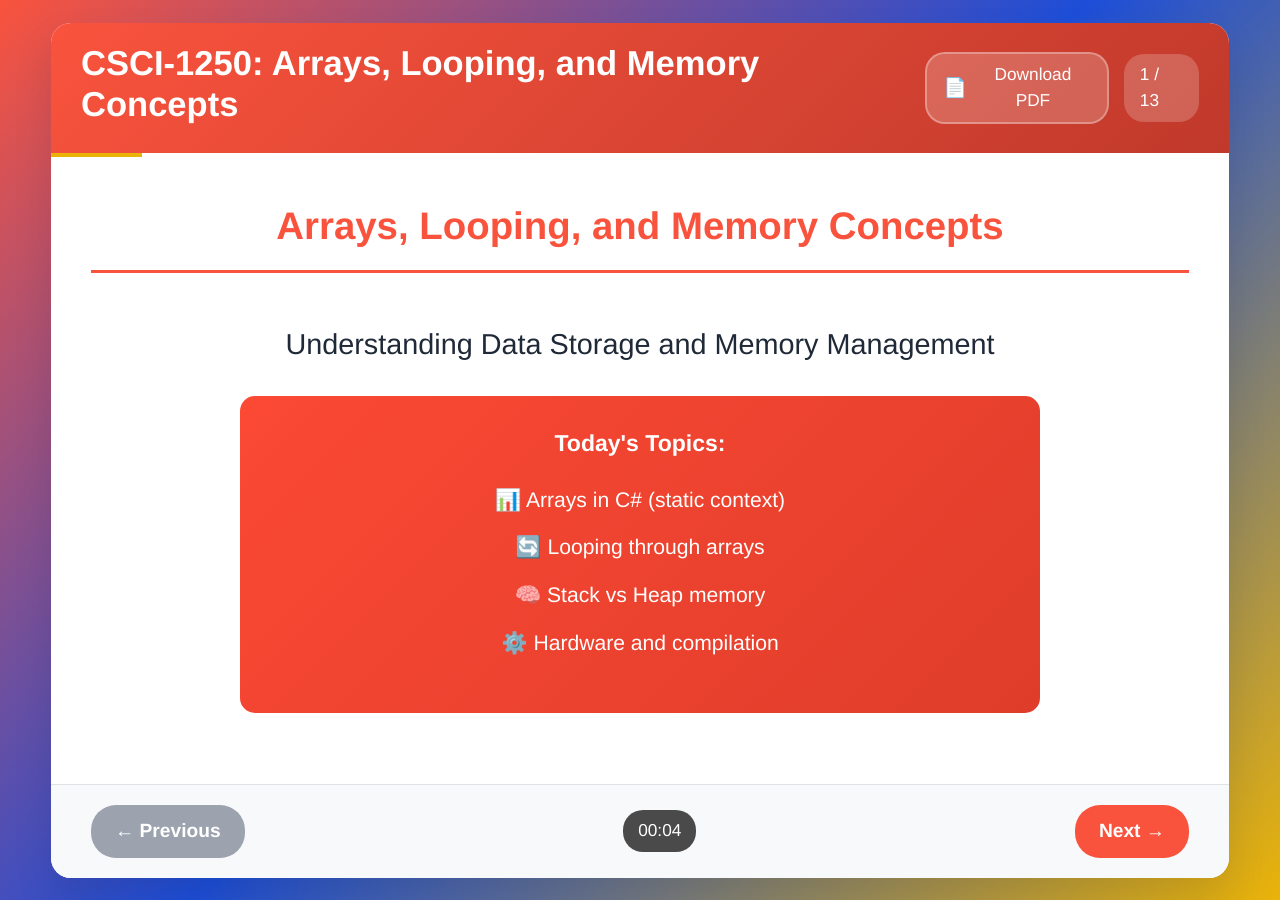
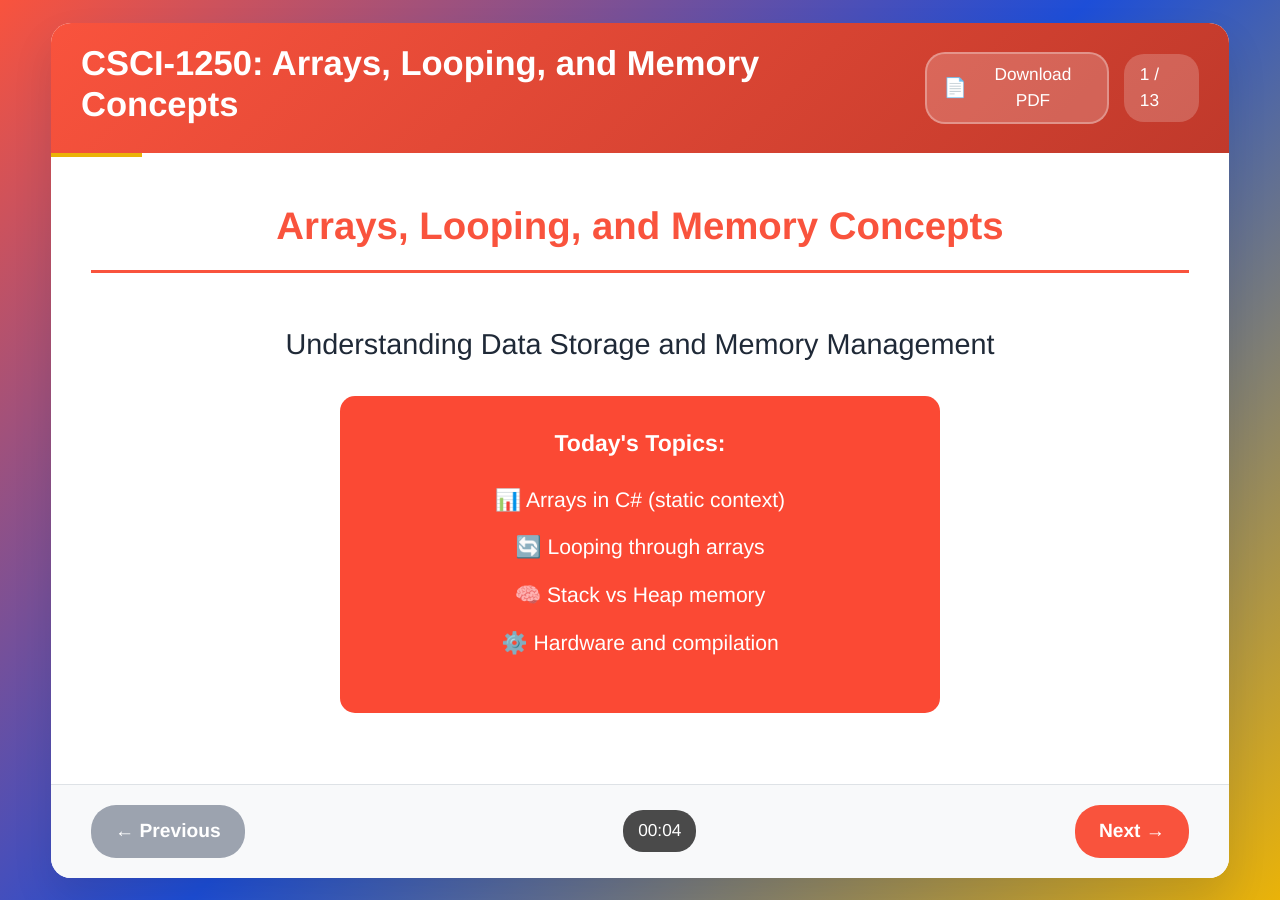
Before and after one commit to CSCI-1250/class_resources_public, a Jekyll site: the page slidesets/arrays_looping_memory_slides.html, which Jekyll copies as it is, in a window 1280 px wide. Built offline with Jekyll 4.4.1, drawn with Linux system fonts in a browser that asks for light colours; nearby versions of some CDN libraries.

Commit message:
Update to solid bg color

```diff
--- a/slidesets/arrays_looping_memory_slides.html
+++ b/slidesets/arrays_looping_memory_slides.html
@@ -159,7 +159,7 @@
                     <div style="font-size: 1.5em; color: #1F2937; margin-bottom: 30px;">
                         Understanding Data Storage and Memory Management
                     </div>
-                    <div style="background: linear-gradient(135deg, #fb4934 0%, #df3d2b 100%); color: white; padding: 30px; border-radius: 15px; max-width: 800px; margin: 0 auto;">
+                    <div class="title-slide-goals">
                         <p style="font-size: 1.2em; margin-bottom: 15px;"><strong>Today's Topics:</strong></p>
                         <ul style="list-style: none; font-size: 1.1em;">
                             <li style="padding: 8px 0;">📊 Arrays in C# (static context)</li>
--- a/templates/css/slides_primary_theme.css
+++ b/templates/css/slides_primary_theme.css
@@ -41,7 +41,7 @@
 }
 
 .title-slide-goals {
-    background: linear-gradient(135deg, #fb4934 0%, #df3d2b 100%);
+    background-color: #fb4934;
     color: white;
     padding: 30px;
     border-radius: 15px;
```
Also changed, not shown: slidesets/math_fundamentals_python.html (+6 -2 lines).
